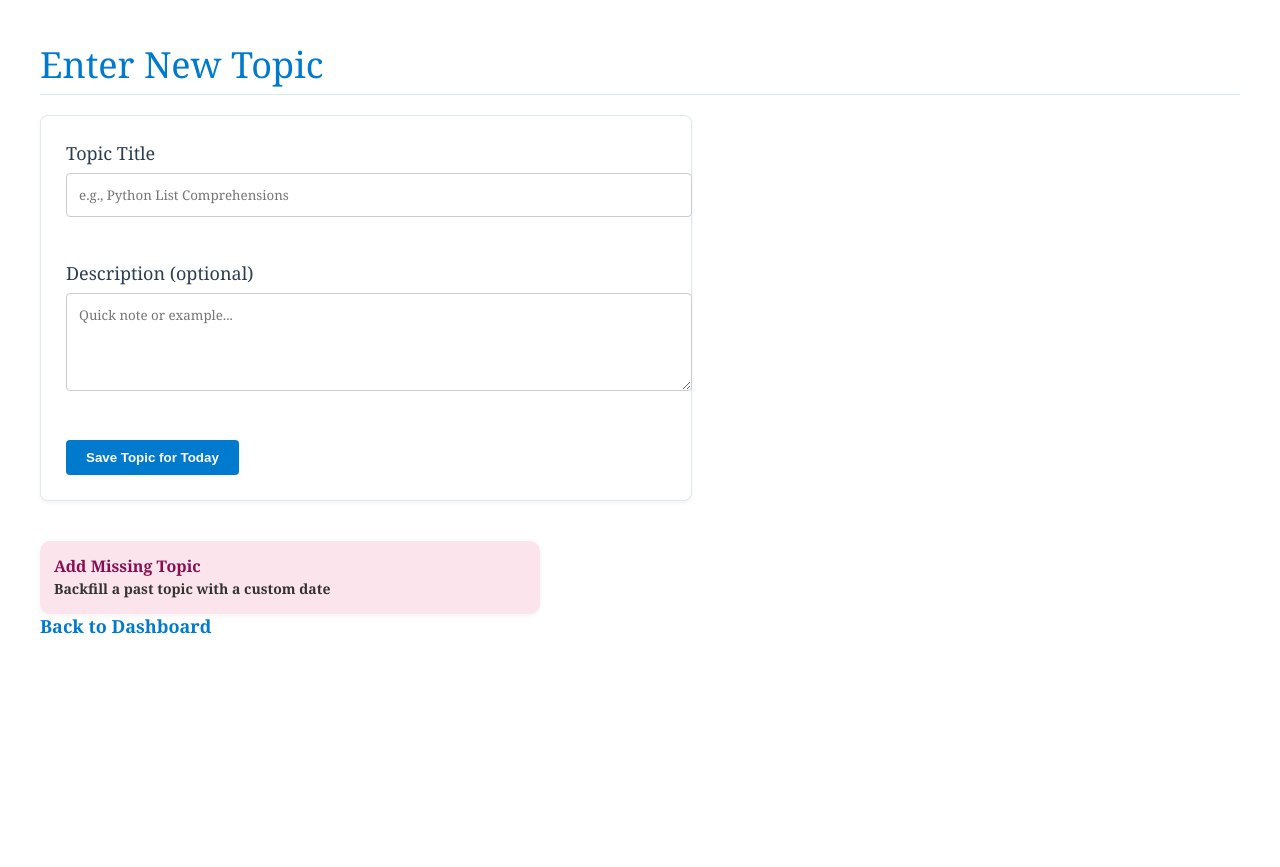
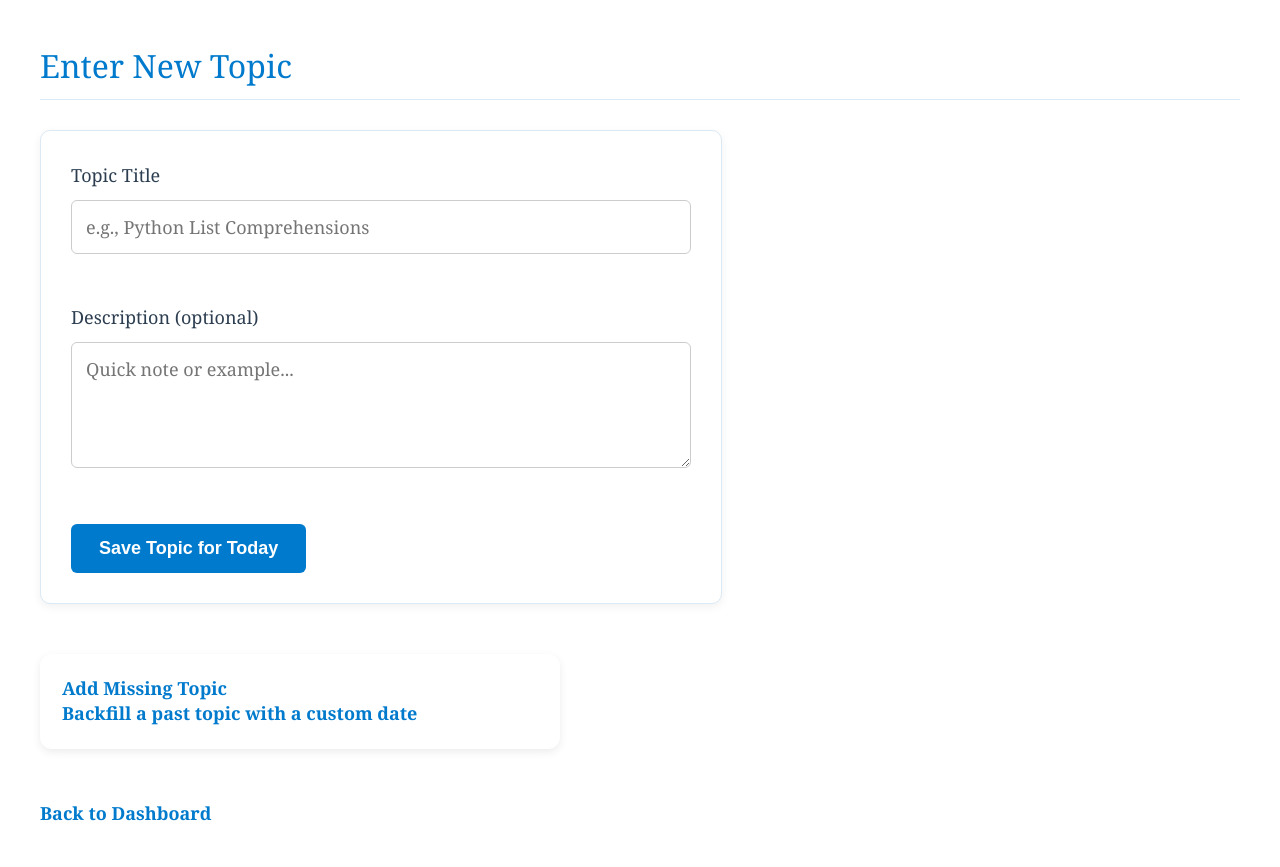
Before and after one commit to lbedroske/EchoLearn, a Flask app: page /enter-topic in a window 1280 px wide. Before the commit the page ends 634 px from the top, so only its background shows below. Run offline with Flask 3, Linux system fonts and the light colour scheme.

Commit message:
Refactor CSS for better design consistency
Updated styles for improved layout and readability.

```diff
--- a/static/style.css
+++ b/static/style.css
@@ -15,27 +15,27 @@ body {
     color: var(--text);
     margin: 40px;
     font-size: 18px;
+    line-height: 1.6;
 }
 
 h1 {
     color: var(--primary);
     font-weight: normal;
     border-bottom: 1px solid var(--accent);
-    padding-bottom: 5px;
-    margin-bottom: 20px;
+    padding-bottom: 8px;
+    margin-bottom: 30px;
+    font-size: 32px;
 }
 
 h2 {
     font-weight: bold;
     font-size: 20px;
-    padding-bottom: 5px;
-    margin-top: 30px;
-    margin-bottom: 10px;
+    margin: 35px 0 12px 0;
 }
 
-h2.recent { color: var(--success); border-left: 4px solid var(--success); padding-left: 10px; }
-h2.medium { color: var(--highlight); border-left: 4px solid var(--highlight); padding-left: 10px; }
-h2.long   { color: var(--alert);    border-left: 4px solid var(--alert);    padding-left: 10px; }
+h2.recent { color: var(--success); border-left: 5px solid var(--success); padding-left: 12px; }
+h2.medium { color: var(--highlight); border-left: 5px solid var(--highlight); padding-left: 12px; }
+h2.long   { color: var(--alert);    border-left: 5px solid var(--alert);    padding-left: 12px; }
 
 a {
     color: var(--primary);
@@ -48,145 +48,63 @@ a:hover {
     text-decoration: underline;
 }
 
-nav {
-    display: flex;
-    flex-direction: column;
-    gap: 10px;
-    margin-top: 20px;
-}
-
 form {
     background-color: white;
-    padding: 25px;
+    padding: 30px;
     border: 1px solid var(--accent);
-    border-radius: 8px;
-    max-width: 600px;
-    box-shadow: 0 2px 4px rgba(0,0,0,0.05);
+    border-radius: 10px;
+    max-width: 620px;
+    box-shadow: 0 3px 10px rgba(0,0,0,0.06);
+    margin: 20px 0;
 }
 
 input[type="text"],
 input[type="date"],
 textarea {
     width: 100%;
-    padding: 12px;
-    margin-top: 8px;
-    margin-bottom: 20px;
-    border: 1px solid #ccc;
-    border-radius: 4px;
+    padding: 14px;
+    margin: 10px 0 20px 0;
+    border: 1.5px solid #ccc;
+    border-radius: 6px;
     font-family: 'Georgia', serif;
+    font-size: 18px;
+    box-sizing: border-box;
 }
 
 button {
     background-color: var(--primary);
     color: white;
     border: none;
-    padding: 10px 20px;
-    border-radius: 4px;
+    padding: 14px 28px;
+    border-radius: 6px;
     cursor: pointer;
     font-weight: bold;
+    font-size: 18px;
+    transition: background-color 0.2s;
 }
 
 button:hover {
     background-color: var(--hover);
 }
 
-.button-group {
-    display: flex;
-    flex-direction: column;
-    gap: 15px;
-    margin-top: 30px;
-    max-width: 300px;
-}
-
-.button {
-    background-color: var(--primary);
-    color: white;
-    text-align: center;
-    padding: 12px 20px;
-    border-radius: 6px;
-    font-weight: bold;
-    text-decoration: none;
-    box-shadow: 0 2px 4px rgba(0,0,0,0.1);
-    transition: background-color 0.2s ease;
-}
-
-.button:hover {
-    background-color: var(--hover);
-}
-
-.menu-grid {
-    display: grid;
-    grid-template-columns: repeat(auto-fit, minmax(280px, 1fr));
-    gap: 30px;
-    margin-top: 40px;
-}
-
-.menu-card {
-    background-color: var(--accent);
-    padding: 25px;
-    border-radius: 10px;
-    box-shadow: 0 4px 8px rgba(0,0,0,0.05);
-    display: flex;
-    flex-direction: column;
-    justify-content: space-between;
-}
-
-.menu-card h2 {
-    margin-top: 0;
-    color: var(--primary);
-    font-size: 22px;
-}
-
-.menu-card p {
-    margin: 10px 0 20px;
-    font-size: 16px;
-    color: var(--text);
-}
-
 .menu-stack {
     display: flex;
     flex-direction: column;
     gap: 20px;
-    margin-top: 40px;
-    max-width: 500px;
+    margin: 50px 0;
+    max-width: 520px;
 }
 
 .menu-option {
     display: block;
-    padding: 20px;
-    border-radius: 10px;
+    padding: 22px;
+    border-radius: 12px;
     font-size: 18px;
     text-decoration: none;
-    box-shadow: 0 2px 6px rgba(0,0,0,0.05);
+    box-shadow: 0 3px 8px rgba(0,0,0,0.08);
     line-height: 1.4;
     transition: transform 0.2s ease;
 }
 
 .menu-option:hover {
-    transform: scale(1.02);
-}
-
-.menu-option span {
-    font-size: 14px;
-    color: #333;
-}
-
-.new-topic {
-    background-color: #e0f7fa;
-    color: #00796b;
-}
-
-.review-topics {
-    background-color: #fff3e0;
-    color: #e65100;
-}
-
-.missing-topic {
-    background-color: #fce4ec;
-    color: #880e4f;
-}
-
-.small-menu .menu-option {
-    font-size: 16px;
-    padding: 14px;
-    border-radius: 8
+    transform: translateY(-2
```
